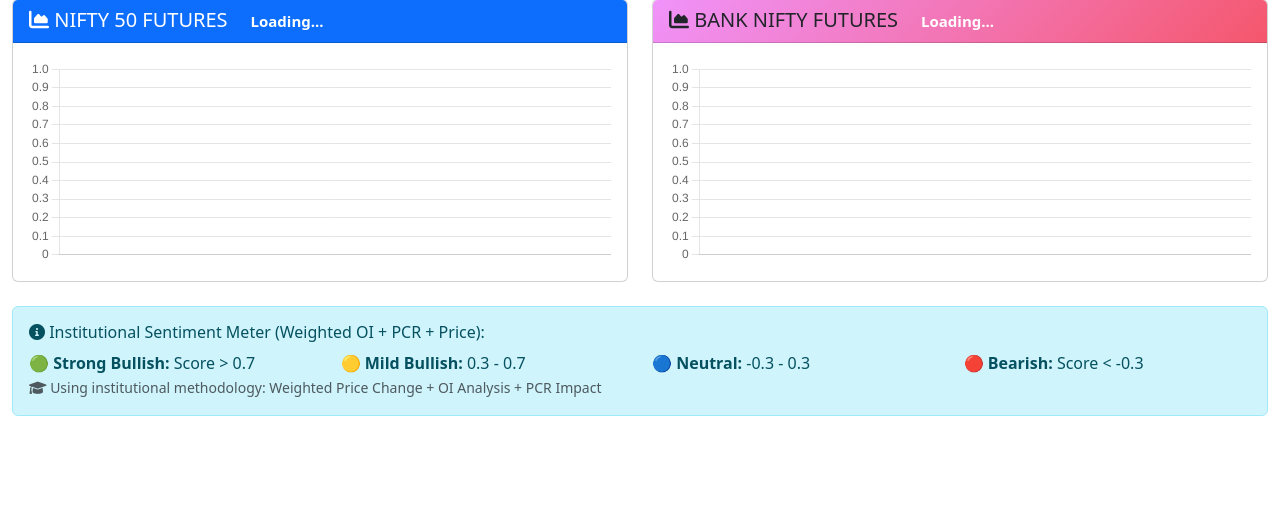
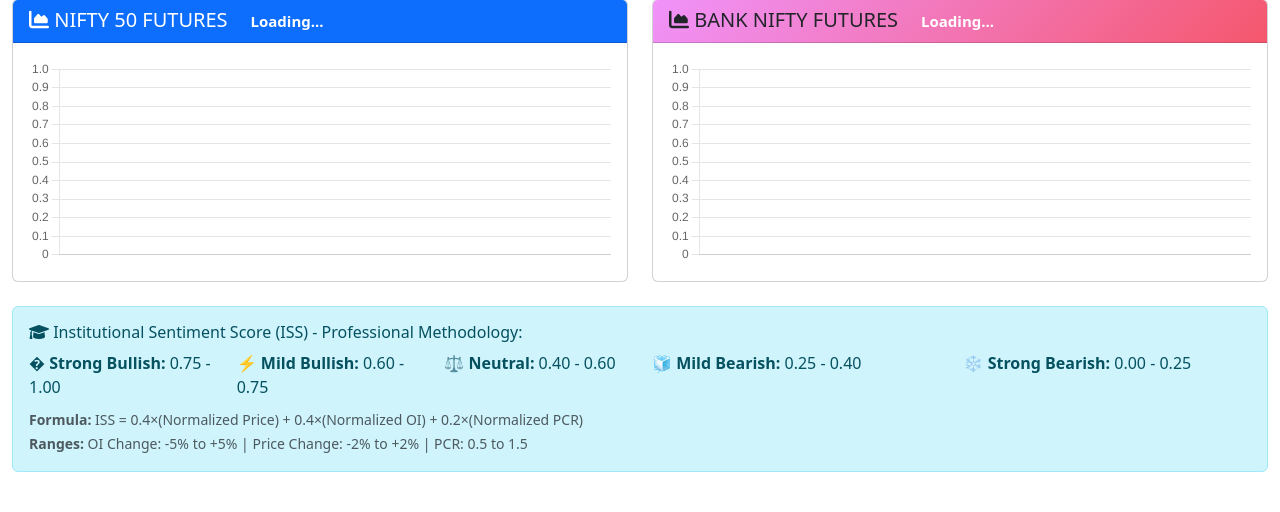
Before and after one commit to vinodvhinthada/institutional_data, a Flask app: page / in a window 1280 px wide. Shown: the part 575-1087 px from the top of the page. Before the commit the page ends 991 px from the top, so only its background shows below. Run offline with Flask 3, Linux system fonts and the light colour scheme; some libraries are stand-ins or nearby versions.

Commit message:
Add files via upload

```diff
--- a/app.py
+++ b/app.py
@@ -599,59 +599,32 @@
     avg_oi_change = weighted_oi_change / total_weight
     avg_pcr = weighted_pcr / total_weight
 
-    # Institutional sentiment logic
-    sentiment_score = 0.0
+    # 🧮 NORMALIZE EACH COMPONENT TO 0-1 SCALE (Institutional Method)
 
-    # Price + OI + PCR Analysis (Institutional Method)
-    if avg_price_change > 0 and avg_oi_change > 0:
-        if avg_pcr > 1.1:
-            # Price ↑ + OI ↑ + PCR ↑ = Long buildup (Bullish)
-            sentiment_score = 0.6 + (avg_price_change / 200) + (avg_oi_change / 500)
-        else:
-            # Price ↑ + OI ↑ + PCR ↓ = Mixed signals, mild bullish
-            sentiment_score = 0.3 + (avg_price_change / 300)
+    # Normalize OI Change: -5% → 0, +5% → 1
+    norm_oi = (avg_oi_change + 5) / 10
+    norm_oi = max(0, min(1, norm_oi))  # Clip between 0-1
 
-    elif avg_price_change < 0 and avg_oi_change > 0:
-        if avg_pcr < 0.9:
-            # Price ↓ + OI ↑ + PCR ↓ = Short buildup (Bearish)
-            sentiment_score = -0.6 + (avg_price_change / 200) - (avg_oi_change / 500)
-        else:
-            # Price ↓ + OI ↑ + PCR ↑ = Mixed signals, mild bearish
-            sentiment_score = -0.3 + (avg_price_change / 300)
+    # Normalize Price Change: -2% → 0, +2% → 1
+    norm_price = (avg_price_change + 2) / 4
+    norm_price = max(0, min(1, norm_price))  # Clip between 0-1
 
-    elif avg_price_change > 0 and avg_oi_change < 0:
-        # Price ↑ + OI ↓ = Short covering (Bullish but temporary)
-        sentiment_score = 0.4 + (avg_price_change / 250)
+    # Normalize PCR: 0.5 → 0, 1.5 → 1
+    norm_pcr = (avg_pcr - 0.5) / 1
+    norm_pcr = max(0, min(1, norm_pcr))  # Clip between 0-1
 
-    elif avg_price_change < 0 and avg_oi_change < 0:
-        # Price ↓ + OI ↓ = Long unwinding (Bearish but temporary)
-        sentiment_score = -0.4 + (avg_price_change / 250)
+    # 📈 INSTITUTIONAL SENTIMENT SCORE (ISS)
+    # Weights: Price 40%, OI 40%, PCR 20%
+    iss_score = (0.4 * norm_price) + (0.4 * norm_oi) + (0.2 * norm_pcr)
 
-    else:
-        # Neutral or low conviction moves
-        sentiment_score = avg_price_change / 400
+    # Ensure ISS stays in 0-1 range
+    iss_score = max(0, min(1, iss_score))
 
-    # Apply PCR impact modifier
-    pcr_modifier = 1.0
-    if avg_pcr > 1.2:
-        pcr_modifier = 1.15  # Strong bullish PCR amplifies sentiment
-    elif avg_pcr < 0.8:
-        pcr_modifier = 1.15  # Strong bearish PCR amplifies sentiment
-    elif 0.9 <= avg_pcr <= 1.1:
-        pcr_modifier = 0.85  # Neutral PCR dampens sentiment
-
-    final_score = sentiment_score * pcr_modifier
-
-    # Clamp to reasonable range
-    final_score = max(-1.0, min(1.0, final_score))
-
-    print(f"🧠 Institutional Meter Calculation:")
-    print(f"   📊 Weighted Price Change: {avg_price_change:.3f}%")
-    print(f"   📈 Weighted OI Change: {avg_oi_change:.3f}%")
-    print(f"   🎯 Weighted PCR: {avg_pcr:.3f}")
-    print(f"   ⚖️ Raw Sentiment: {sentiment_score:.3f}")
-    print(f"   🔧 PCR Modifier: {pcr_modifier:.3f}")
-    print(f"   🏆 Final Score: {final_score:.3f}")
+    print(f"🧠 Institutional Sentiment Score (ISS) Calculation:")
+    print(f"   📊 Weighted Price Change: {avg_price_change:.3f}% → Normalized: {norm_price:.3f}")
+    print(f"   📈 Weighted OI Change: {avg_oi_change:.3f}% → Normalized: {norm_oi:.3f}")
+    print(f"   🎯 Weighted PCR: {avg_pcr:.3f} → Normalized: {norm_pcr:.3f}")
+    print(f"   🏆 ISS Score: (0.4×{norm_price:.3f}) + (0.4×{norm_oi:.3f}) + (0.2×{norm_pcr:.3f}) = {iss_score:.3f}")
     print(f"   📋 Processed {len(market_data)} instruments with total weight: {total_weight:.2f}")
 
     # Debug: Show individual OI changes for top 5 stocks
@@ -663,54 +636,54 @@
         oi_debug.append(f"{stock.get('symbol', 'N/A')}: {net_oi:,} ({oi_pct:.2f}%)")
     print(f"   🔍 Sample OI Changes: {', '.join(oi_debug)}")
 
-    return final_score
+    return iss_score
 
-def get_meter_status(meter_value):
-    """Get meter status, color, and trading action based on institutional sentiment score (-1.0 to +1.0)"""
-    if meter_value > 0.7:
+def get_meter_status(iss_score):
+    """Get meter status, color, and trading action based on ISS (0-1 scale)"""
+    if 0.75 <= iss_score <= 1.00:
         return {
             "status": "Strong Bullish",
             "color": "success",
-            "icon": "🟢",
+            "icon": "�",
             "action": "🚀 Go Long (Calls / Futures Buy / BTST Calls)",
-            "trade_type": "Directional Longs",
-            "confidence": "🚀 High"
+            "trade_type": "Long buildup, heavy long positions",
+            "confidence": "� Strong"
         }
-    elif 0.3 <= meter_value <= 0.7:
+    elif 0.60 <= iss_score < 0.75:
         return {
             "status": "Mild Bullish",
             "color": "info",
-            "icon": "🟡",
+            "icon": "⚡",
             "action": "📈 Buy on dips, avoid shorts",
-            "trade_type": "Call Scalps / Light Longs",
-            "confidence": "👍 Moderate"
+            "trade_type": "Possible intraday uptrend continuation",
+            "confidence": "⚡ Mild"
         }
-    elif -0.3 <= meter_value <= 0.3:
+    elif 0.40 <= iss_score < 0.60:
         return {
             "status": "Neutral",
             "color": "secondary",
-            "icon": "🔵",
+            "icon": "⚖️",
             "action": "⚖️ Avoid directional trades; scalp both sides",
-            "trade_type": "Iron Fly / Straddle / Range scalps",
-            "confidence": "😐 Low"
+            "trade_type": "Uncertain / consolidation",
+            "confidence": "⚖️ Neutral"
         }
-    elif -0.7 <= meter_value <= -0.3:
+    elif 0.25 <= iss_score < 0.40:
         return {
             "status": "Mild Bearish",
             "color": "warning",
-            "icon": "🟠",
+            "icon": "🧊",
             "action": "📉 Sell on rise, avoid longs",
-            "trade_type": "Put Scalps / Light Shorts",
-            "confidence": "👎 Moderate"
+            "trade_type": "Short buildup signals forming",
+            "confidence": "🧊 Mild"
         }
-    else:
+    else:  # 0.00 <= iss_score < 0.25
         return {
             "status": "Strong Bearish",
             "color": "danger",
-            "icon": "🔴",
+            "icon": "❄️",
             "action": "💣 Go Short (Puts / Futures Sell / BTST Puts)",
-            "trade_type": "Directional Shorts",
-            "confidence": "💣 High"
+            "trade_type": "Heavy shorts or profit booking",
+            "confidence": "❄️ Strong"
         }
 
 @app.route('/test/dates')
--- a/templates/index.html
+++ b/templates/index.html
@@ -175,16 +175,17 @@
                 <div class="row">
                     <div class="col-12">
                         <div class="alert alert-info">
-                            <h6><i class="fas fa-info-circle"></i> Institutional Sentiment Meter (Weighted OI + PCR + Price):</h6>
-                            <div class="row">
-                                <div class="col-md-3">🟢 <strong>Strong Bullish:</strong> Score > 0.7</div>
-                                <div class="col-md-3">🟡 <strong>Mild Bullish:</strong> 0.3 - 0.7</div>
-                                <div class="col-md-3">🔵 <strong>Neutral:</strong> -0.3 - 0.3</div>
-                                <div class="col-md-3">🔴 <strong>Bearish:</strong> Score < -0.3</div>
+                            <h6><i class="fas fa-graduation-cap"></i> Institutional Sentiment Score (ISS) - Professional Methodology:</h6>
+                            <div class="row mb-2">
+                                <div class="col-md-2">� <strong>Strong Bullish:</strong> 0.75 - 1.00</div>
+                                <div class="col-md-2">⚡ <strong>Mild Bullish:</strong> 0.60 - 0.75</div>
+                                <div class="col-md-2">⚖️ <strong>Neutral:</strong> 0.40 - 0.60</div>
+                                <div class="col-md-3">🧊 <strong>Mild Bearish:</strong> 0.25 - 0.40</div>
+                                <div class="col-md-3">❄️ <strong>Strong Bearish:</strong> 0.00 - 0.25</div>
                             </div>
                             <small class="text-muted">
-                                <i class="fas fa-graduation-cap"></i>
-                                Using institutional methodology: Weighted Price Change + OI Analysis + PCR Impact
+                                <strong>Formula:</strong> ISS = 0.4×(Normalized Price) + 0.4×(Normalized OI) + 0.2×(Normalized PCR)<br>
+                                <strong>Ranges:</strong> OI Change: -5% to +5% | Price Change: -2% to +2% | PCR: 0.5 to 1.5
                             </small>
                         </div>
                     </div>
```
